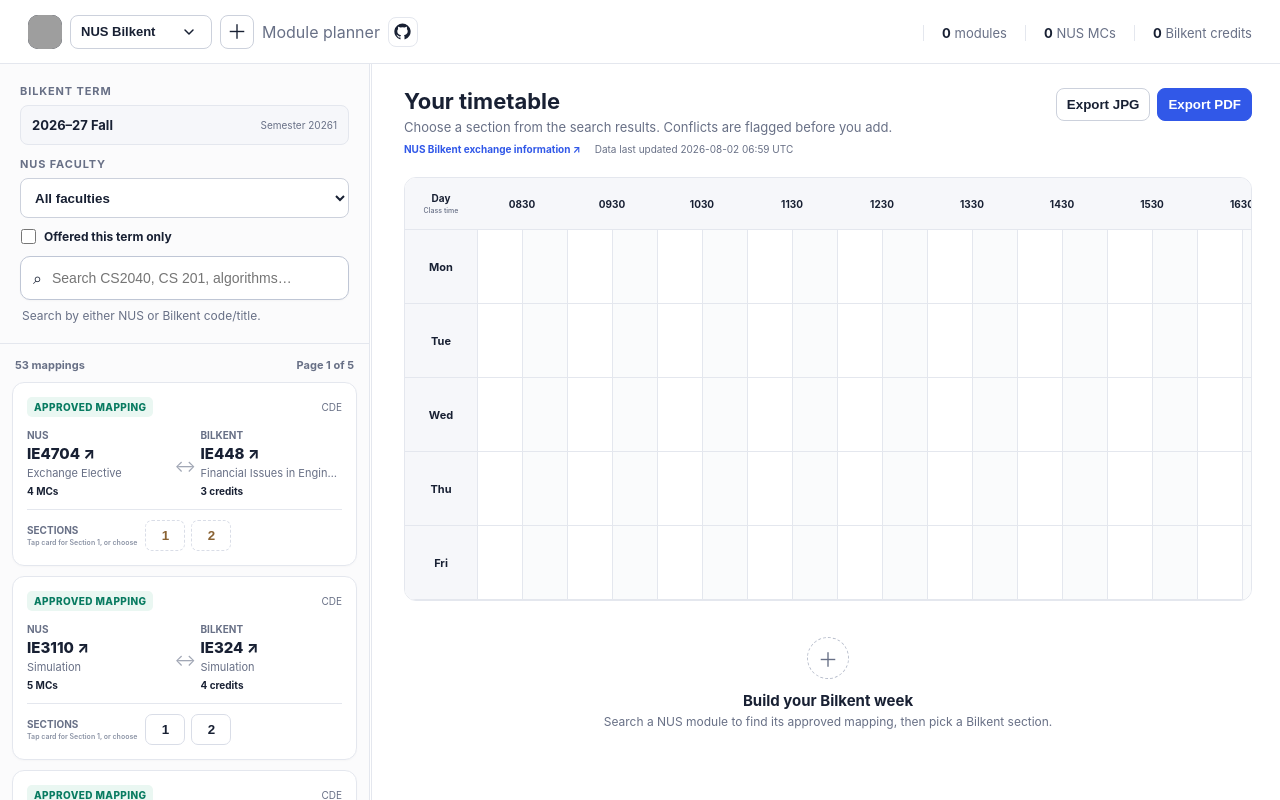
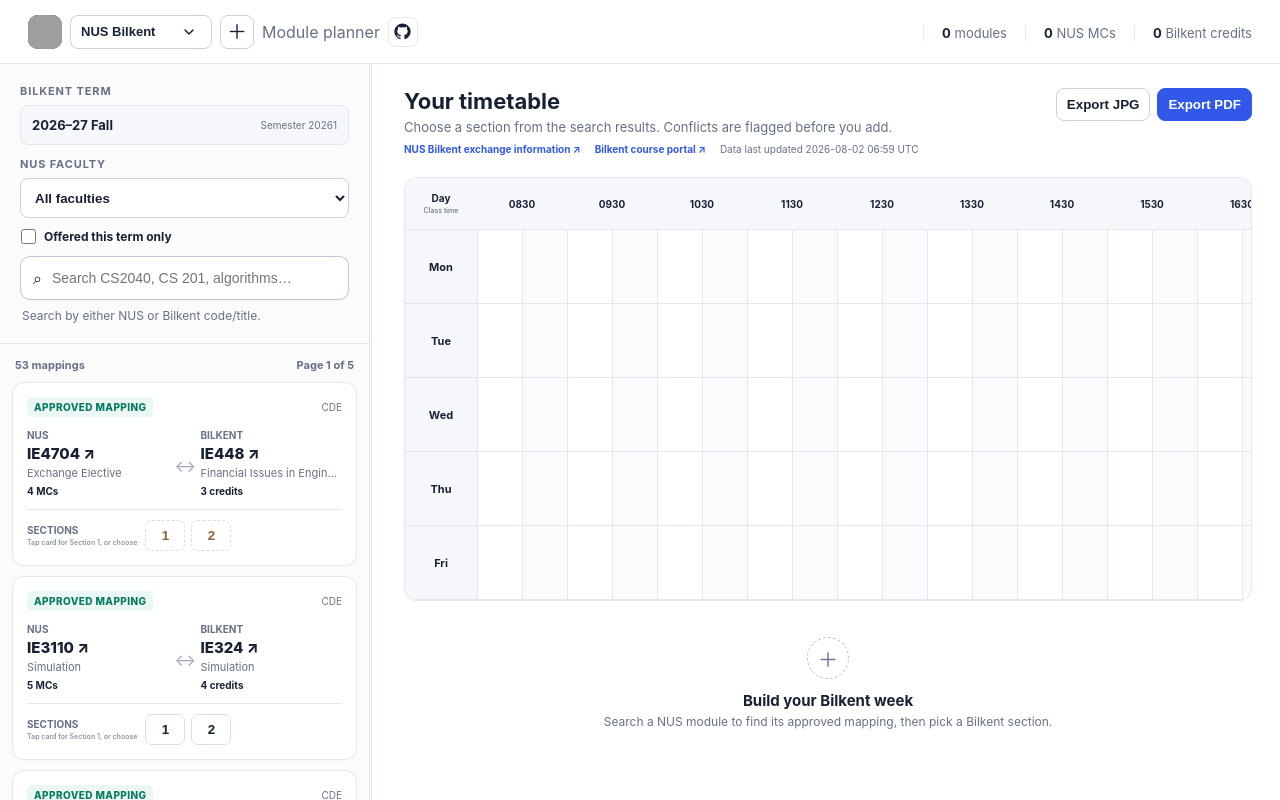
Before and after one commit to raihahahan/nus-bilkent-mods, a Next.js app: page / in a window 1280 px wide. Built offline with nearby package versions, Linux system fonts and the light colour scheme; grey boxes are pictures that could not be loaded.

Commit message:
update configs

```diff
--- a/adapters/bilkent/config.json
+++ b/adapters/bilkent/config.json
@@ -15,6 +15,8 @@
   "dataUpdatedAt": "2026-08-02T06:59:54Z",
   "importantDocumentUrl": "https://www.nus.edu.sg/gro/docs/default-source/prog/sep/pu/tr/sep_turkey_bilkent.pdf",
   "importantDocumentLabel": "NUS Bilkent exchange information",
+  "partnerPortalUrl": "https://stars.bilkent.edu.tr/",
+  "partnerPortalLabel": "Bilkent course portal",
   "storageKey": "nus-bilkent-planner-state-v1",
   "exportSlug": "nus-bilkent-timetable",
   "repositoryUrl": "https://github.com/raihahahan/nus-bilkent-mods"
--- a/components/Planner.tsx
+++ b/components/Planner.tsx
@@ -40,8 +40,15 @@
 ] as const;
 
 function normalize(code: string) { return code.replace(/\s+/g, "").toUpperCase(); }
-function utcTimestamp(isoDate: string) {
-  return `${isoDate.slice(0, 10)} ${isoDate.slice(11, 16)} UTC`;
+function dataTimestamp(isoDate: string, useBrowserTimezone: boolean) {
+  if (!useBrowserTimezone) return `${isoDate.slice(0, 10)} ${isoDate.slice(11, 16)} UTC`;
+  const date = new Date(isoDate);
+  const pad = (value: number) => String(value).padStart(2, "0");
+  const offsetMinutes = -date.getTimezoneOffset();
+  const offsetHours = Math.floor(Math.abs(offsetMinutes) / 60);
+  const remainingMinutes = Math.abs(offsetMinutes) % 60;
+  const offset = offsetMinutes === 0 ? "UTC" : `UTC${offsetMinutes > 0 ? "+" : "-"}${offsetHours}${remainingMinutes ? `:${pad(remainingMinutes)}` : ""}`;
+  return `${date.getFullYear()}-${pad(date.getMonth() + 1)}-${pad(date.getDate())} ${pad(date.getHours())}:${pad(date.getMinutes())} ${offset}`;
 }
 function slots(section: Section) {
   return Object.entries(section.schedule).map(([raw, room]) => {
@@ -312,7 +319,7 @@
         onKeyDown={e => { if (e.key === "ArrowLeft") setSidebarWidth(w => Math.max(320, w - 10)); if (e.key === "ArrowRight") setSidebarWidth(w => Math.min(500, w + 10)); }} />
 
       <section className="planner">
-        <div className="plannerHead"><div><h1>Your timetable</h1><p>Choose a section from the search results. Conflicts are flagged before you add.</p><div className="plannerResources"><a href={partner.importantDocumentUrl} target="_blank" rel="noreferrer">{partner.importantDocumentLabel} ↗</a><span>Data last updated <time dateTime={partner.dataUpdatedAt}>{utcTimestamp(partner.dataUpdatedAt)}</time></span></div></div><div className="plannerActions"><button className="exportButton" disabled={!!exporting} onClick={() => exportTimetable("jpg")}>{exporting === "jpg" ? "Exporting…" : "Export JPG"}</button><button className="exportButton primary" disabled={!!exporting} onClick={() => exportTimetable("pdf")}>{exporting === "pdf" ? "Exporting…" : "Export PDF"}</button>{selected.length > 0 && <button className="clear" onClick={() => setSelected([])}>Clear all</button>}</div></div>
+        <div className="plannerHead"><div><h1>Your timetable</h1><p>Choose a section from the search results. Conflicts are flagged before you add.</p><div className="plannerResources"><a href={partner.importantDocumentUrl} target="_blank" rel="noreferrer">{partner.importantDocumentLabel} ↗</a><a href={partner.partnerPortalUrl} target="_blank" rel="noreferrer">{partner.partnerPortalLabel} ↗</a><span>Data last updated <time dateTime={partner.dataUpdatedAt} title={`${partner.dataUpdatedAt.slice(0, 16).replace("T", " ")} UTC`}>{dataTimestamp(partner.dataUpdatedAt, hydrated)}</time></span></div></div><div className="plannerActions"><button className="exportButton" disabled={!!exporting} onClick={() => exportTimetable("jpg")}>{exporting === "jpg" ? "Exporting…" : "Export JPG"}</button><button className="exportButton primary" disabled={!!exporting} onClick={() => exportTimetable("pdf")}>{exporting === "pdf" ? "Exporting…" : "Export PDF"}</button>{selected.length > 0 && <button className="clear" onClick={() => setSelected([])}>Clear all</button>}</div></div>
         <div className="exportSheet" ref={exportRef}>
         <div className="exportTitle"><b>{partner.plannerTitle} timetable</b><div className="exportMeta"><span>{partner.term.label} · Semester {partner.term.code}</span><strong>{totalNus} NUS MCs · {totalPartnerCredits} {partner.partnerCreditsLabel}</strong></div></div>
         {unscheduledSelected.length > 0 && <div className="unscheduledNotice"><b>Time not published</b><span>{unscheduledSelected.map(item => `${item.code} · Section ${item.section}`).join(" · ")}</span><small>These modules are selected, but {partner.shortName} has not published meeting times yet, so they cannot be placed or clash-checked.</small></div>}
--- a/lib/partner.ts
+++ b/lib/partner.ts
@@ -12,6 +12,8 @@
   dataUpdatedAt: string;
   importantDocumentUrl: string;
   importantDocumentLabel: string;
+  partnerPortalUrl: string;
+  partnerPortalLabel: string;
   storageKey: string;
   exportSlug: string;
   repositoryUrl: string;
```
